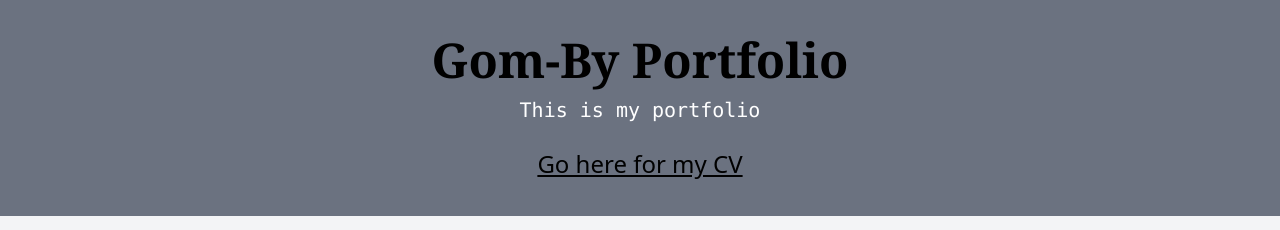
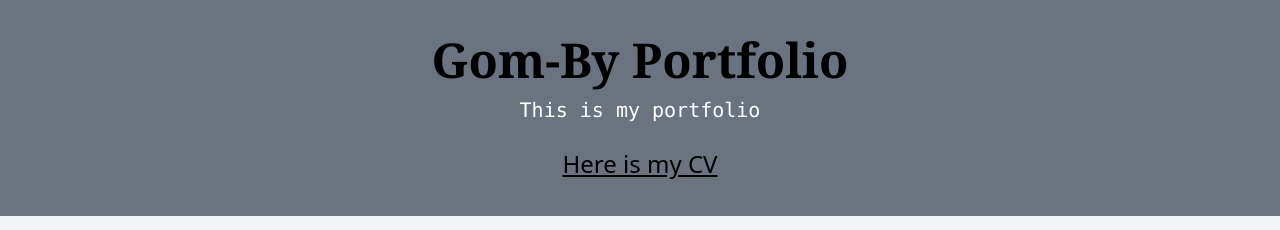
Before and after one commit to Gom-By/portfolio-react, a React (Create React App) app: page / in a window 1280 px wide. Shown: the top 230 px of the page. Built offline with nearby package versions, Linux system fonts and the light colour scheme.

Commit message:
Updated things to start working

```diff
--- a/src/components/Header.tsx
+++ b/src/components/Header.tsx
@@ -8,7 +8,7 @@ const Header = () => {
                 <b><h1 className="font-serif text-5xl">Gom-By Portfolio</h1></b>
                 <h2 className="headerSuubtitle font-mono text-xl text-white md:none">This is my portfolio</h2>
                 <br />
-                <a href="http://gby-first-page.byethost9.com" className="text-2xl underline hover:text-red-500">Go here for my CV</a>
+                <a href="" className="text-2xl underline hover:text-red-500">Here is my CV</a>
             </div>
             <NavBar />
         </div>
```
